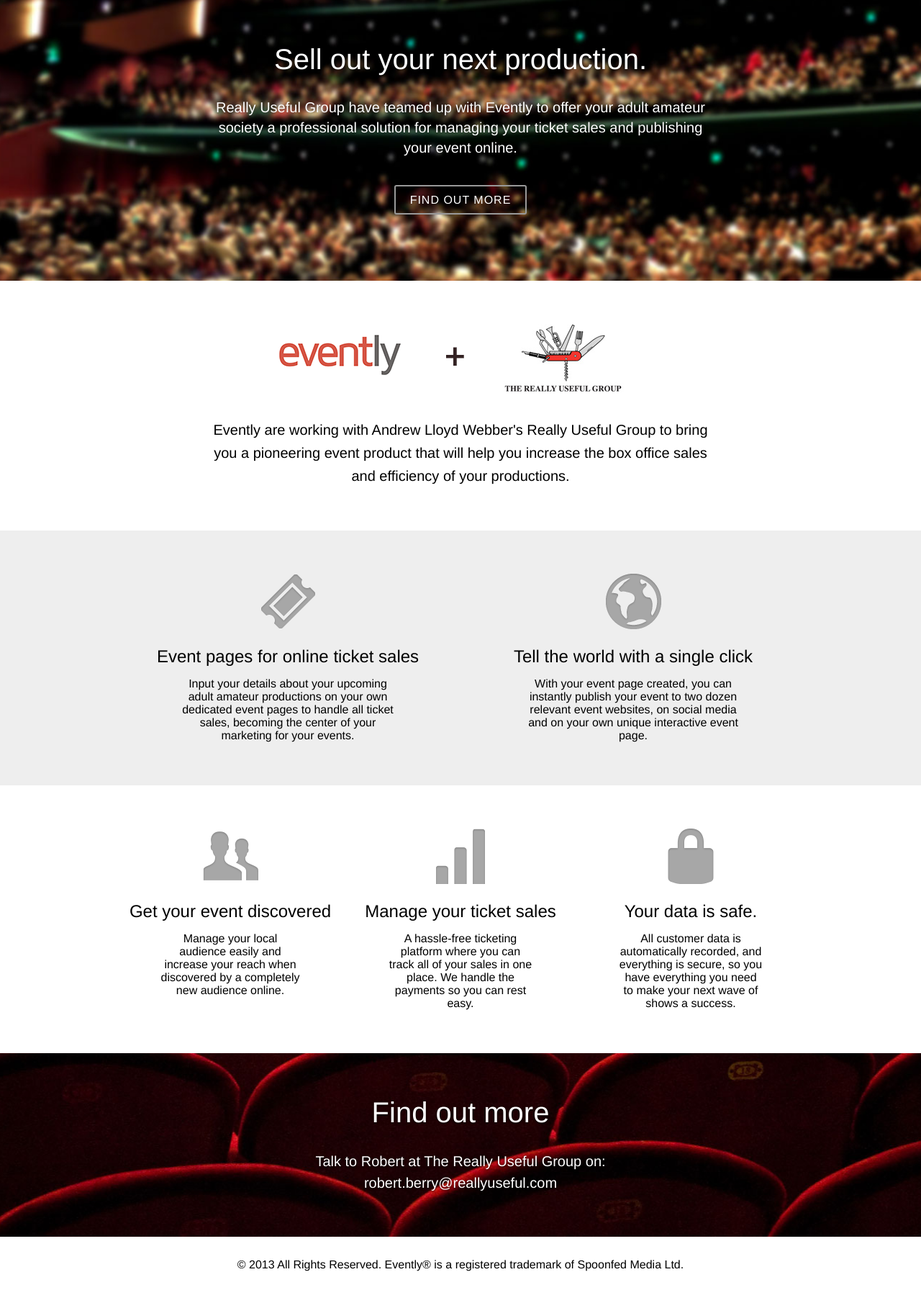
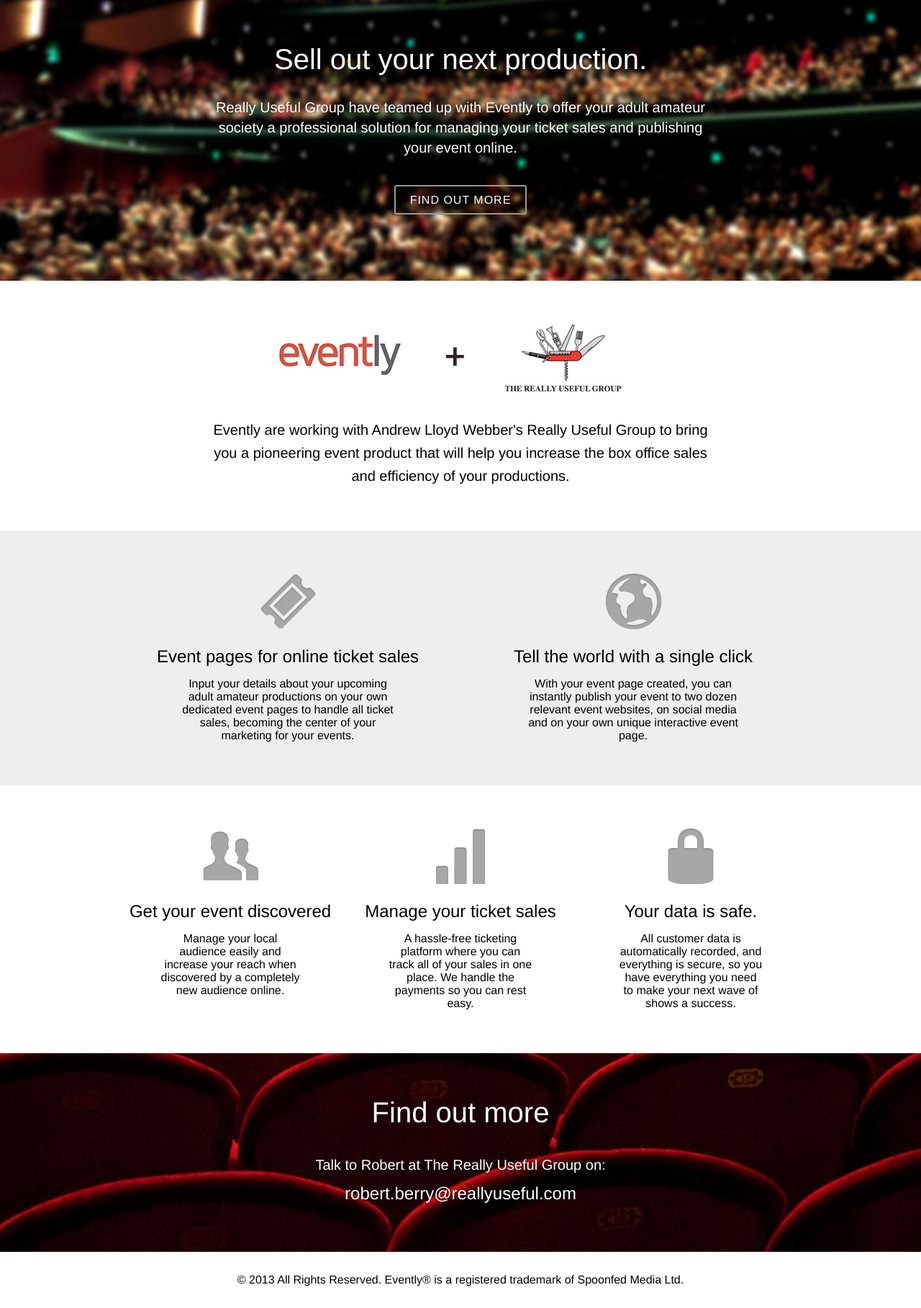
Before and after one commit to swillis/rug-evently-page, a Jekyll site: the page built from index.html, in a window 1280 px wide. Shown: the whole page at 72% size. Built offline with Jekyll 4.4.1, drawn with Linux system fonts in a browser that asks for light colours; nearby versions of some CDN libraries; before the commit the page ends 1796 px from its top, so only the background shows below that.

Commit message:
added smoothscroll and adjusted email styles
This commit should add jquery (via googleapi) to the page, and a small piece of js in the head tag that makes scrolling smoother.

There are also a few adjustments made to the email to draw more attention to the fact it is a link. Namely, font size, weight and line-height.

```diff
--- a/_includes/contact.html
+++ b/_includes/contact.html
@@ -5,6 +5,6 @@
 
 			<br>
 
-			<a href="mailto:robert.berry@reallyuseful.com" target='_blank'>robert.berry@reallyuseful.com</a></p>
+			<a class='email' href="mailto:robert.berry@reallyuseful.com" target='_blank'>robert.berry@reallyuseful.com</a></p>
 	</div>
 </div>
--- a/_includes/header.html
+++ b/_includes/header.html
@@ -4,7 +4,7 @@
 
 		<h1>Sell out your next production.</h1>
 		<p>Really Useful Group have teamed up with Evently to offer your adult amateur society a professional solution for managing your ticket sales and publishing your event online.</p>
-		<a class='more btn' href="#contact">Find out more</a>
+		<a class='more btn' href="#" onclick="goToByScroll('contact')">Find out more</a>
 
 	</div>
 
--- a/_layouts/base.html
+++ b/_layouts/base.html
@@ -10,6 +10,12 @@
         <link rel="stylesheet" type="text/css" href="css/site.css">
         <script type="text/javascript" src="//use.typekit.net/sfl7etp.js"></script>
         <script type="text/javascript">try{Typekit.load();}catch(e){}</script>
+        <script src="//ajax.googleapis.com/ajax/libs/jquery/1.10.2/jquery.min.js"></script>
+        <script type="text/javascript">
+          function goToByScroll(id){
+      $('html, body').animate({scrollTop: $("#"+id).offset().top - 60},'slow');
+      }
+        </script>
     </head>
     <body>
 
--- a/css/site.css
+++ b/css/site.css
@@ -153,7 +153,11 @@
 }
 #contact p {
   font-size: 20px;
-  line-height: 30px;
+  line-height: 40px;
+}
+#contact a {
+  font-weight: 400;
+  font-size: 24px;
 }
 #contact a:hover {
   border-bottom: 2px dotted white;
--- /dev/null
+++ b/js/scroll-js.js
@@ -0,0 +1,3 @@
+function goToByScroll(id){
+      $('html, body').animate({scrollTop: $("#"+id).offset().top - 60},'slow');
+      }
```
Also changed, not shown: _less/base/_contact.less (+6 -1 lines), 3 other files.
